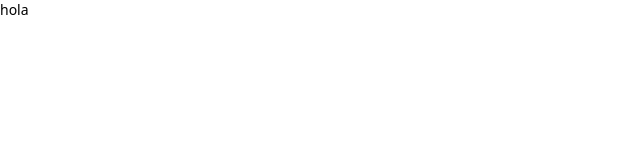
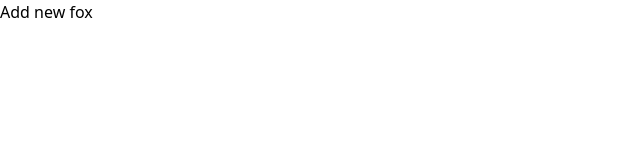
Before and after one commit to WalkerFGZ/react-ts, a Next.js app: page / in a window 1280 px wide. Shown: the top 160 px of the page, without its empty margins (0-640 px from the left). Built offline with nearby package versions, Linux system fonts and the light colour scheme.

Commit message:
add random fox component and button  to add new fox

```diff
--- a/app/layout.tsx
+++ b/app/layout.tsx
@@ -1,4 +1,5 @@
 import "../styles/global.css";
+
 export const metadata = {
   title: "Next.js",
   description: "Generated by Next.js",
--- a/app/page.tsx
+++ b/app/page.tsx
@@ -1,3 +1,35 @@
+"use client";
+
+import { RandomFox } from "@/components/RandomFox";
+import { useState } from "react";
+const random = () => Math.floor(Math.random() * 123) + 1;
+
+//generate simple unique id
+const generateUniqueId = (): string => {
+  return Math.random().toString(36).substr(2, 9);
+};
+
+type ImageItems = { id: string; url: string };
 export default function Home() {
-  return <div className="text-sm">hola</div>;
+  const [images, setImages] = useState<Array<ImageItems>>([]);
+
+  const addNewFox = () => {
+    const newImageItem = {
+      id: generateUniqueId(),
+      url: `https://randomfox.ca/images/${random()}.jpg`,
+    };
+
+    setImages([...images, newImageItem]);
+  };
+
+  return (
+    <div>
+      <button onClick={addNewFox}>Add new fox</button>
+      {images.map<JSX.Element>(({ id, url }) => (
+        <div className="p-4" key={id}>
+          <RandomFox image={url} alt="fox image" />
+        </div>
+      ))}
+    </div>
+  );
 }
--- /dev/null
+++ b/components/RandomFox.tsx
@@ -0,0 +1,23 @@
+import type { FC, FunctionComponent } from "react";
+
+// export const RandomFox = () => { IMPLICIT TYPESCRIPT
+//     return <img />
+// }
+
+// export const RandomFox : FunctionComponent = () => {
+//     return <img />
+// }
+
+// export const RandomFox: FC = () => {
+//     return <img />;
+// }
+
+type Props = {
+  image: string;
+  alt: string;
+};
+export const RandomFox = ({ image, alt }: Props): JSX.Element => {
+  return (
+    <img src={image} width={320} height="auto" className="rounded" alt={alt} />
+  );
+};
```
